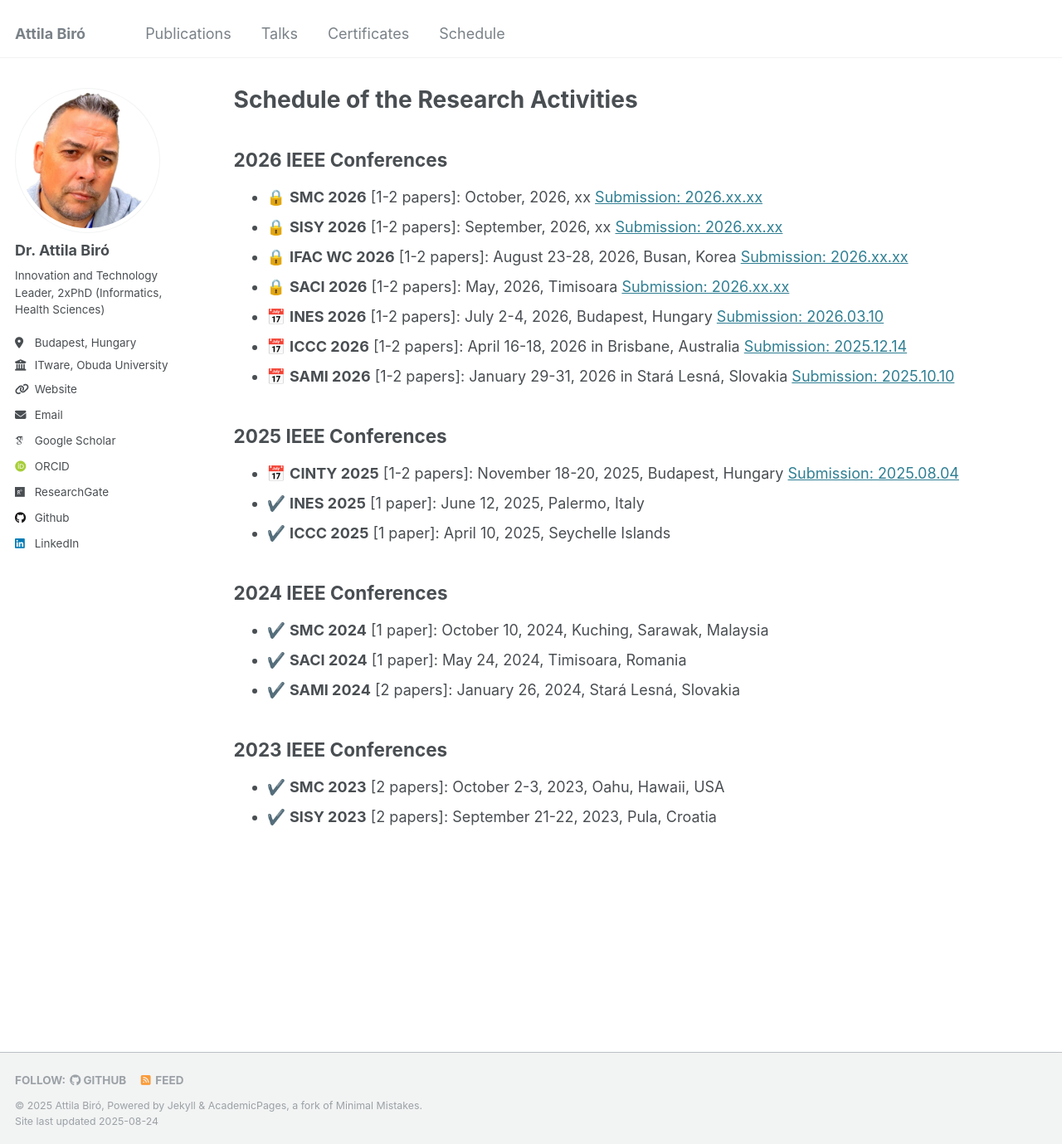
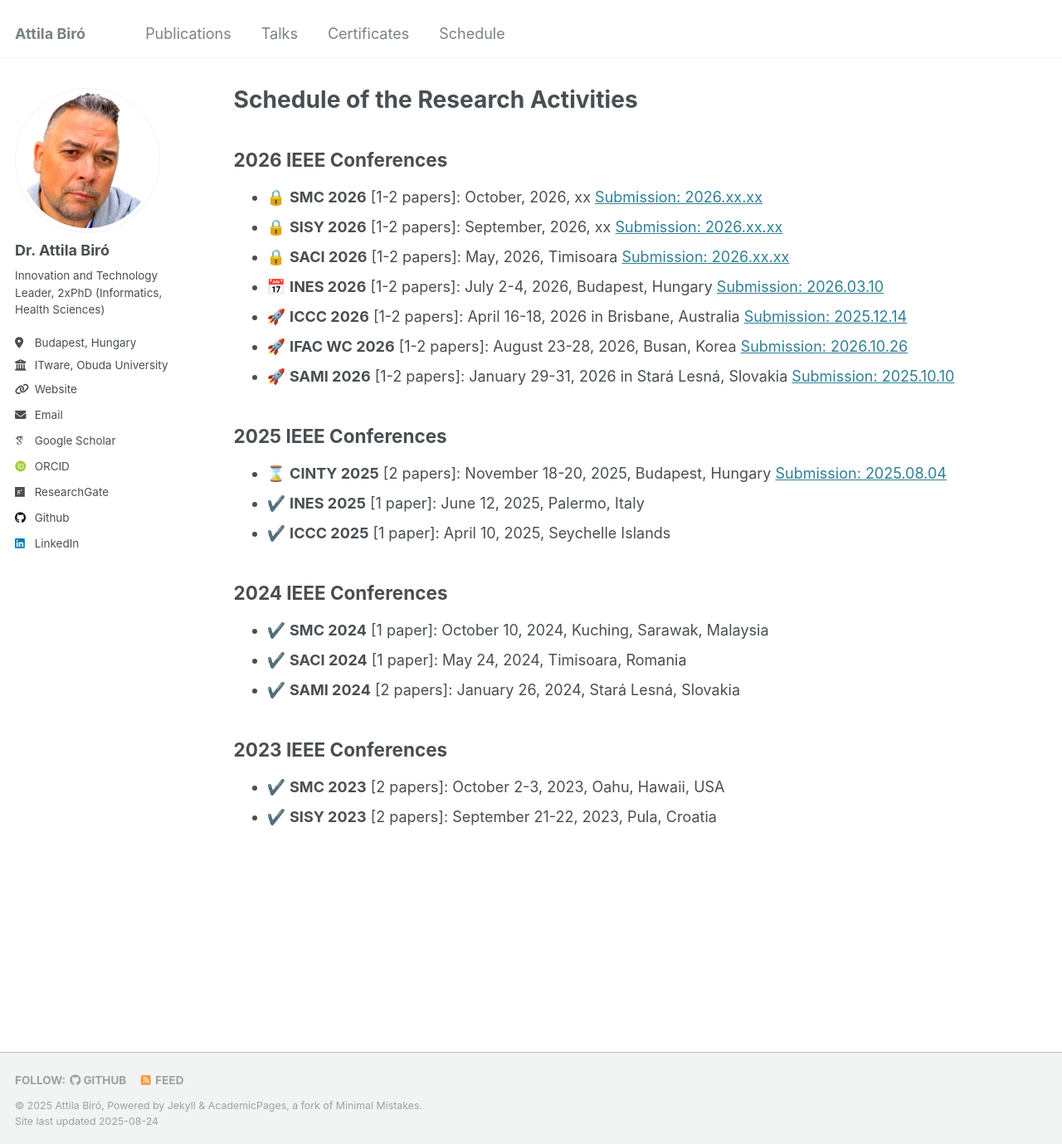
Before and after one commit to biroka/biroka.github.io, a Jekyll site: the page built from _pages/schedule.md, in a window 1280 px wide and 1379 px high. Shown: the whole window at 83% size. Built offline with Jekyll 4.4.1, drawn with Linux system fonts in a browser that asks for light colours; emoji names are drawn with the system emoji font; some web fonts are replaced.

Commit message:
Update schedule.md

```diff
--- a/_pages/schedule.md
+++ b/_pages/schedule.md
@@ -8,14 +8,14 @@ author_profile: true
 ## 2026 IEEE Conferences
   * :lock: **SMC 2026** [1-2 papers]: October, 2026, xx [Submission: 2026.xx.xx](https://www.ieeesmc2026.org/)
   * :lock: **SISY 2026** [1-2 papers]: September, 2026, xx [Submission: 2026.xx.xx](https://conf.uni-obuda.hu/sisy2026/)
-  * :lock: **IFAC WC 2026** [1-2 papers]: August 23-28, 2026, Busan, Korea [Submission: 2026.xx.xx](https://www.ifac-control.org/conferences/ifac-world-congress-23rd-wc-2026tm)
   * :lock: **SACI 2026** [1-2 papers]: May, 2026, Timisoara [Submission: 2026.xx.xx](https://conf.uni-obuda.hu/saci2026)
   * :date: **INES 2026** [1-2 papers]: July 2-4, 2026, Budapest, Hungary [Submission: 2026.03.10](http://www.ines-conf.org/ines-conf/2026index.html)
-  * :date: **ICCC 2026** [1-2 papers]: April 16-18, 2026 in Brisbane, Australia [Submission: 2025.12.14](https://conf.uni-obuda.hu/iccc2026)
-  * :date: **SAMI 2026** [1-2 papers]: January 29-31, 2026 in Stará Lesná, Slovakia [Submission: 2025.10.10](https://conf.uni-obuda.hu/sami2026)
+  * :rocket: **ICCC 2026** [1-2 papers]: April 16-18, 2026 in Brisbane, Australia [Submission: 2025.12.14](https://conf.uni-obuda.hu/iccc2026)
+  * :rocket: **IFAC WC 2026** [1-2 papers]: August 23-28, 2026, Busan, Korea [Submission: 2026.10.26](https://www.ifac-control.org/conferences/ifac-world-congress-23rd-wc-2026tm)
+  * :rocket: **SAMI 2026** [1-2 papers]: January 29-31, 2026 in Stará Lesná, Slovakia [Submission: 2025.10.10](https://conf.uni-obuda.hu/sami2026)
 
 ## 2025 IEEE Conferences
-  * :date: **CINTY 2025** [1-2 papers]: November 18-20, 2025, Budapest, Hungary [Submission: 2025.08.04](https://conf.uni-obuda.hu/cinti2025)
+  * :hourglass: **CINTY 2025** [2 papers]: November 18-20, 2025, Budapest, Hungary [Submission: 2025.08.04](https://conf.uni-obuda.hu/cinti2025)
   * :heavy_check_mark: **INES 2025** [1 paper]: June 12, 2025, Palermo, Italy
   * :heavy_check_mark: **ICCC 2025** [1 paper]: April 10, 2025, Seychelle Islands
 
```
